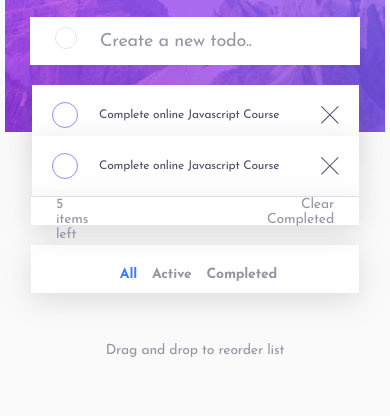
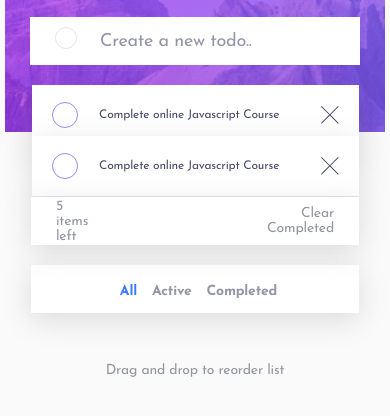
Before and after one commit to solomon-yaw-amalitech/todo-app, a plain HTML site: page index.html in a window 390 px wide. Shown: the part 98-514 px from the top of the page. Drawn offline with Linux system fonts and the light colour scheme.

Commit message:
modified:   style.css

```diff
--- a/style.css
+++ b/style.css
@@ -295,9 +295,10 @@ width:200px;
         padding-top: 0px;
         display:flex;
         width: 328px;
-        height: 28px;
+        height: 48px;
         justify-content:space-between;
         position: relative;
+        align-items: center;
 
     }
 
```
